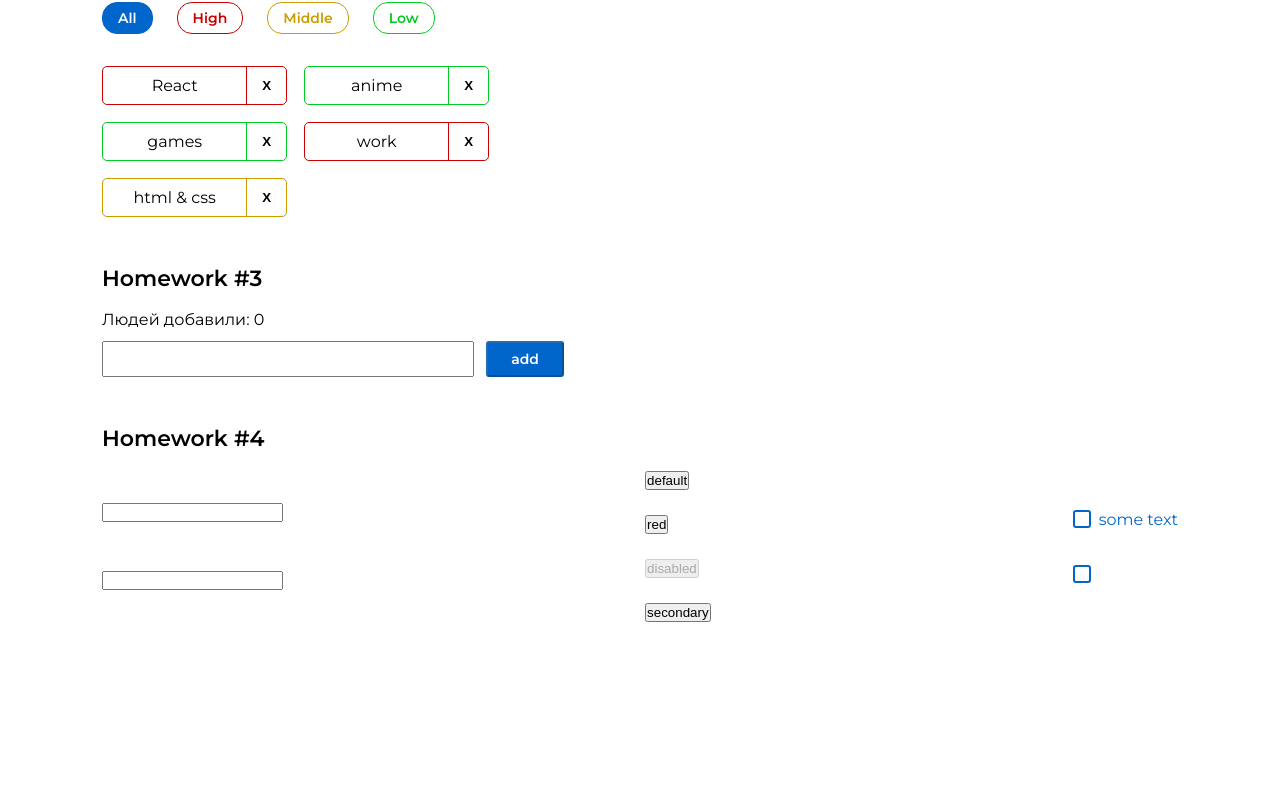
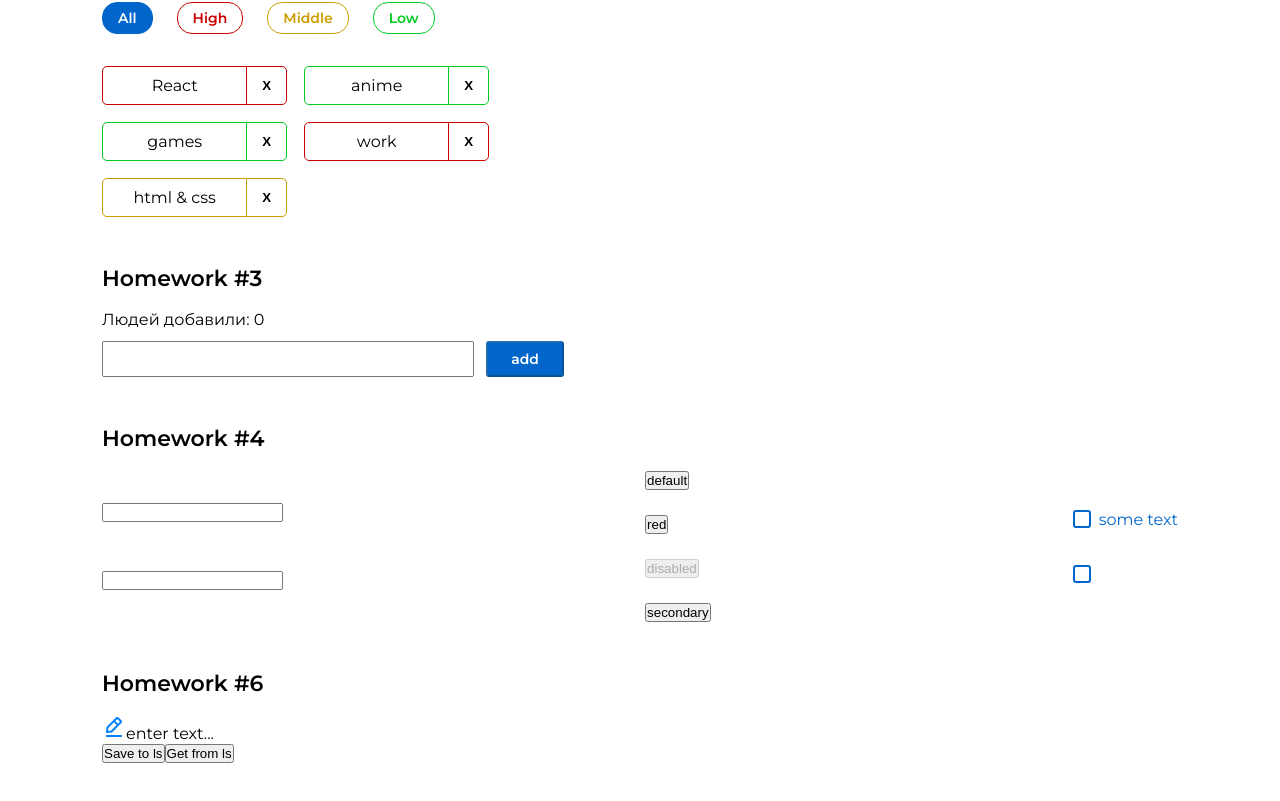
Before and after one commit to KarolinaEsepenok/dzIgnatNew, a React (Create React App) app: page /#/pre-junior in a window 1280 px wide. Shown: the part 540-1341 px from the top of the page. Before the commit the page ends 1232 px from the top, so only its background shows below. Built offline with nearby package versions, Linux system fonts and the light colour scheme.

Commit message:
HW6Commit

```diff
--- a/src/s1-main/App.tsx
+++ b/src/s1-main/App.tsx
@@ -5,6 +5,7 @@
 import HW3 from "../s2-homeworks/hw03/HW3";
 import HW4 from "../s2-homeworks/hw04/HW4";
 import HW5 from "../s2-homeworks/hw05/HW5";
+import HW6 from "../s2-homeworks/hw06/HW6";
 
 function App() {
     return (
@@ -17,6 +18,7 @@
 
             {/*при выполнении дз 5 и более - закомментировать здесь дз 1-4, так как они есть внутри дз 5*/}
             <HW5/>
+            <HW6/>
         </div>
     )
 }
--- a/src/s2-homeworks/hw05/sidebar/Sidebar.module.css
+++ b/src/s2-homeworks/hw05/sidebar/Sidebar.module.css
@@ -8,9 +8,6 @@
     background-color: lightblue;
     display: flex;
 }
-
-
-
 
 
 .background {
--- a/src/s2-homeworks/hw06/HW6.tsx
+++ b/src/s2-homeworks/hw06/HW6.tsx
@@ -18,6 +18,7 @@
         saveState<string>('hw6-editable-span-value', value)
     }
     const restore = () => {
+        setValue(restoreState<string>('hw6-editable-span-value', ''))
         // делают студенты
 
     }
--- a/src/s2-homeworks/hw06/common/c4-SuperEditableSpan/SuperEditableSpan.tsx
+++ b/src/s2-homeworks/hw06/common/c4-SuperEditableSpan/SuperEditableSpan.tsx
@@ -22,7 +22,6 @@
     onChangeText?: (value: string) => void
     onEnter?: () => void
     error?: string
-
     spanProps?: DefaultSpanPropsType  & {defaultText?: string}// пропсы для спана
 }
 
@@ -41,18 +40,20 @@
     spanProps || {}
 
     const onEnterCallback = () => {
+        setEditMode(false)
         // выключить editMode при нажатии Enter // делают студенты
 
         onEnter?.()
     }
     const onBlurCallback = (e: React.FocusEvent<HTMLInputElement>) => {
+        setEditMode(false)
         // выключить editMode при нажатии за пределами инпута // делают студенты
 
         onBlur?.(e)
     }
-    const onDoubleClickCallBack = (
-        e: React.MouseEvent<HTMLSpanElement, MouseEvent>
+    const onDoubleClickCallBack = (e: React.MouseEvent<HTMLSpanElement, MouseEvent>
     ) => {
+        setEditMode(true)
         // включить editMode при двойном клике // делают студенты
 
         onDoubleClick?.(e)
```
